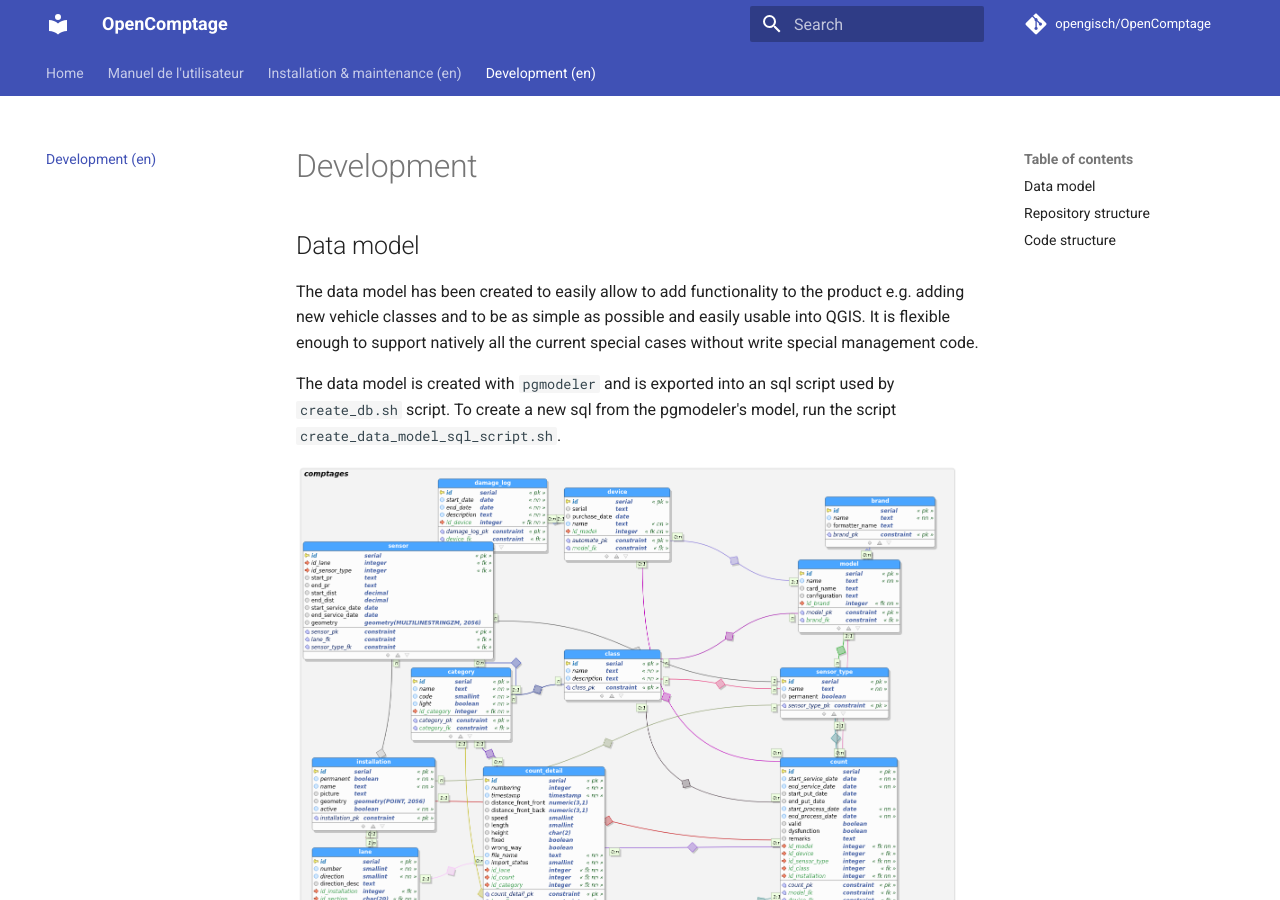
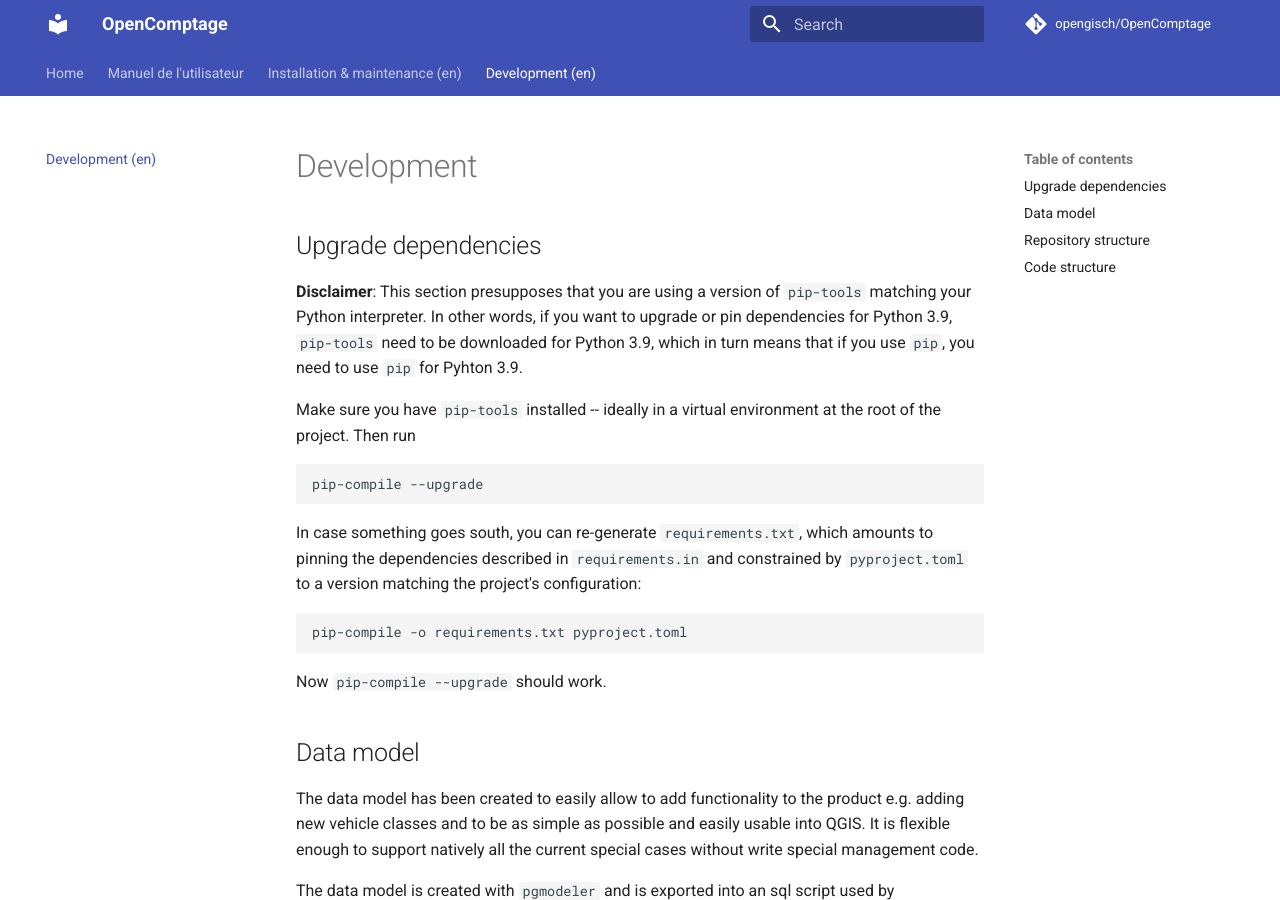
Before and after one commit to opengisch/OpenComptage, an MkDocs documentation site: the page built from docs/development.md, in a window 1280 px wide and 900 px high. Built offline with MkDocs 1.6.1 and Material for MkDocs 9.7.7, drawn with Linux system fonts in a browser that asks for light colours; comment, search, counter and statistics services are not loaded.

```diff
--- a/comptages/__init__.py
+++ b/comptages/__init__.py
@@ -46,7 +46,7 @@
         USE_TZ=True,
         TIME_ZONE="Europe/Zurich",
         SECRET_KEY="09n+dhzh+02+_#$!1+8h-&(s-wbda#0*2mrv@lx*y#&fzlv&l)",
-        **additional_settings
+        **additional_settings,
     )
     django.setup()
 
--- a/docker-compose.yml
+++ b/docker-compose.yml
@@ -26,7 +26,7 @@
       - ${PWD}/testoutputs:/OpenComptage/testoutputs
 
   db:
-    image: postgis/postgis:12-2.5
+    image: postgis/postgis:${POSTGIS_VERSION}
     ports:
       - 5432:5432
     environment:
--- a/docs/development.md
+++ b/docs/development.md
@@ -1,4 +1,19 @@
 # Development
+
+## Upgrade dependencies
+
+__Disclaimer__: This section presupposes that you are using a version of `pip-tools` matching your Python interpreter. In other words, if you want to upgrade or pin dependencies for Python 3.9, `pip-tools` need to be downloaded for Python 3.9, which in turn means that if you use `pip`, you need to use `pip` for Pyhton 3.9.
+
+Make sure you have `pip-tools` installed -- ideally in a virtual environment at the root of the project. Then run
+
+    pip-compile --upgrade
+
+In case something goes south, you can re-generate `requirements.txt`, which amounts to pinning the dependencies described in `requirements.in` and constrained by `pyproject.toml` to a version matching the project's configuration:
+
+    pip-compile -o requirements.txt pyproject.toml
+
+Now `pip-compile --upgrade` should work.
+
 ## Data model
 The data model has been created to easily allow to add functionality to the product
 e.g. adding new vehicle classes and to be as simple as possible and easily
--- a/pyproject.toml
+++ b/pyproject.toml
@@ -3,6 +3,7 @@
 build-backend = "setuptools.build_meta"
 
 [project]
+requires-python = ">=3.9.0,<=3.9.18"
 name = "comptages"
 version = "0.1"
 dynamic = ["dependencies"]
@@ -11,7 +12,7 @@
 check = ["pyright>=1.1.36", "black>=23.11.0", "qgis-plugin-ci>=2.8.1"]
 
 [tool.setuptools.dynamic]
-dependencies = { file = ["requirements.txt"] }
+dependencies = { file = ["requirements.in"] }
 
 [tool.qgis-plugin-ci]
 plugin_path = "comptages"
```
Also changed, not shown: requirements.txt (+48 -6 lines), 4 other files.
